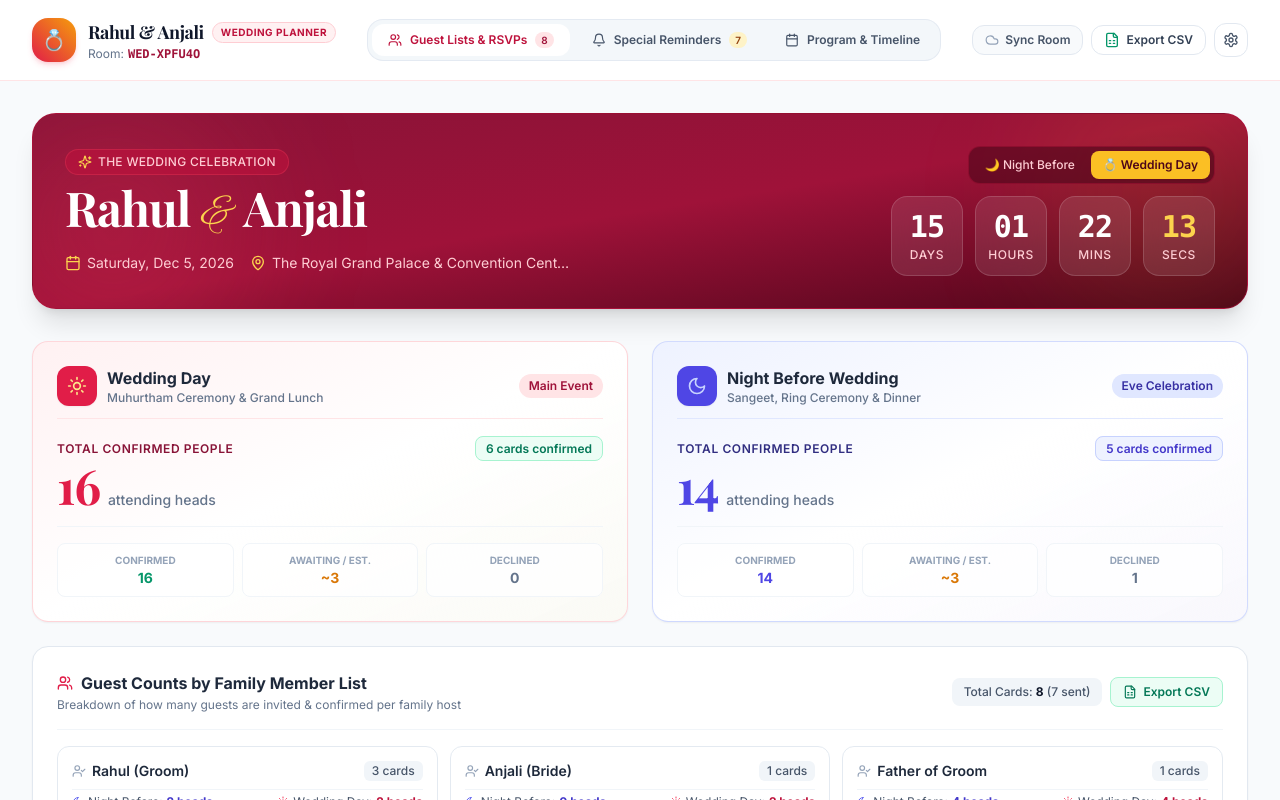
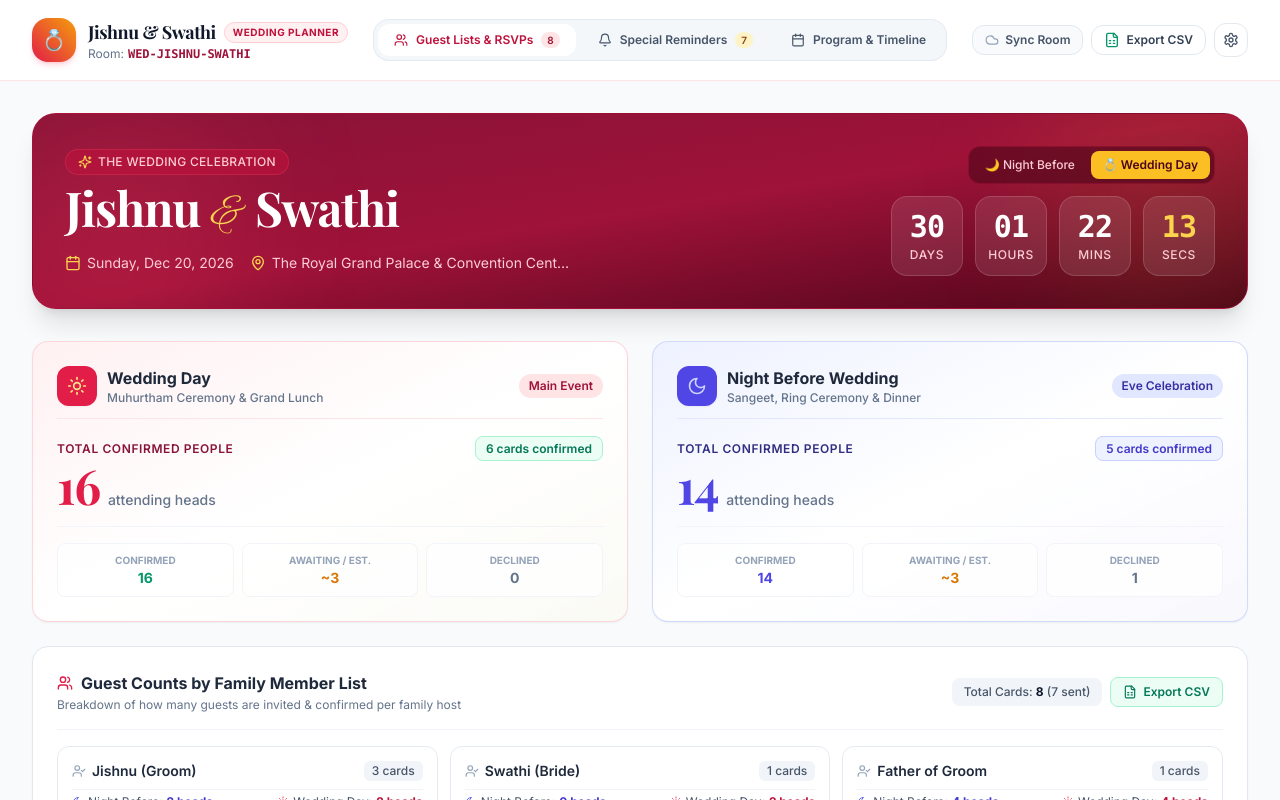
Before and after one commit to sangeethkarayi/weddingreminders, a React (Vite) app: page / in a window 1280 px wide. Shown: the top 800 px of the page. Built offline with nearby package versions, Linux system fonts and the light colour scheme; a web font is replaced by a local one.

Commit message:
Update wedding details to Jishnu and Swathi - Dec 20, 2026

```diff
--- a/src/data/initialData.ts
+++ b/src/data/initialData.ts
@@ -1,24 +1,20 @@
 import { Guest, WeddingReminder, WeddingEvent, WeddingSettings } from '../types/wedding';
 
-// Default Wedding Dates set a few weeks in the future for great demo experience
-const today = new Date();
-const weddingDateObj = new Date(today.getTime() + 15 * 24 * 60 * 60 * 1000); // 15 days from now
-weddingDateObj.setHours(9, 30, 0, 0);
-
-const nightBeforeDateObj = new Date(weddingDateObj.getTime() - 24 * 60 * 60 * 1000);
-nightBeforeDateObj.setHours(18, 30, 0, 0);
+// Wedding Date: Dec 20, 2026
+const weddingDateObj = new Date('2026-12-20T09:30:00');
+const nightBeforeDateObj = new Date('2026-12-19T18:30:00');
 
 export const initialSettings: WeddingSettings = {
-  groomName: 'Rahul',
-  brideName: 'Anjali',
+  groomName: 'Jishnu',
+  brideName: 'Swathi',
   weddingDate: weddingDateObj.toISOString(),
   nightBeforeDate: nightBeforeDateObj.toISOString(),
-  weddingVenue: 'The Royal Grand Palace & Convention Center, Hall A',
+  weddingVenue: 'The Royal Grand Palace & Convention Center, Main Mandap Hall',
   nightBeforeVenue: 'The Heritage Lawn & Banquet, Poolside',
   currencySymbol: '₹',
   familyMembers: [
-    'Rahul (Groom)',
-    'Anjali (Bride)',
+    'Jishnu (Groom)',
+    'Swathi (Bride)',
     'Father of Groom',
     'Mother of Groom',
     'Father of Bride',
@@ -27,7 +23,7 @@ export const initialSettings: WeddingSettings = {
     'Sister of Bride'
   ],
   cloudSyncEnabled: false,
-  syncRoomCode: 'WED-' + Math.random().toString(36).substring(2, 8).toUpperCase(),
+  syncRoomCode: 'WED-JISHNU-SWATHI',
 };
 
 export const initialEvents: WeddingEvent[] = [
@@ -35,7 +31,7 @@ export const initialEvents: WeddingEvent[] = [
     id: 'evt-1',
     name: 'Sangeet, Ring Ceremony & Eve Dinner',
     eventType: 'night_before',
-    date: nightBeforeDateObj.toISOString().split('T')[0],
+    date: '2026-12-19',
     startTime: '18:30',
     endTime: '22:30',
     venue: 'The Heritage Lawn & Banquet, Poolside',
@@ -48,7 +44,7 @@ export const initialEvents: WeddingEvent[] = [
     id: 'evt-2',
     name: 'Muhurtham & Sacred Wedding Ceremony',
     eventType: 'wedding_day',
-    date: weddingDateObj.toISOString().split('T')[0],
+    date: '2026-12-20',
     startTime: '09:00',
     endTime: '11:45',
     venue: 'The Royal Grand Palace, Main Mandap Hall',
@@ -61,7 +57,7 @@ export const initialEvents: WeddingEvent[] = [
     id: 'evt-3',
     name: 'Grand Wedding Feast (Sadya / Lunch)',
     eventType: 'wedding_day',
-    date: weddingDateObj.toISOString().split('T')[0],
+    date: '2026-12-20',
     startTime: '12:00',
     endTime: '15:30',
     venue: 'The Royal Grand Palace, Banquet Dining Hall',
@@ -77,7 +73,7 @@ export const initialReminders: WeddingReminder[] = [
     id: 'rem-1',
     title: 'Order Wedding Chain / Gold Mangalsutra & Rings',
     category: 'jewelry',
-    dueDate: new Date(today.getTime() + 3 * 24 * 60 * 60 * 1000).toISOString().split('T')[0],
+    dueDate: '2026-11-25',
     dueTime: '17:00',
     priority: 'urgent',
     status: 'in_progress',
@@ -94,11 +90,11 @@ export const initialReminders: WeddingReminder[] = [
     id: 'rem-2',
     title: 'Payment for Camera & Cinematography Crew',
     category: 'photography',
-    dueDate: new Date(today.getTime() + 5 * 24 * 60 * 60 * 1000).toISOString().split('T')[0],
+    dueDate: '2026-12-05',
     dueTime: '14:00',
     priority: 'high',
     status: 'pending',
-    assignedTo: 'Rahul (Groom)',
+    assignedTo: 'Jishnu (Groom)',
     cost: 75000,
     paidAmount: 25000,
     vendorName: 'Studio Memories (Cinematographer Arun)',
@@ -111,10 +107,10 @@ export const initialReminders: WeddingReminder[] = [
     id: 'rem-3',
     title: 'Wedding Attire & Suit/Saree Fitting Final Pickup',
     category: 'attire',
-    dueDate: new Date(today.getTime() + 7 * 24 * 60 * 60 * 1000).toISOString().split('T')[0],
+    dueDate: '2026-12-10',
     priority: 'high',
     status: 'pending',
-    assignedTo: 'Anjali (Bride)',
+    assignedTo: 'Swathi (Bride)',
     cost: 45000,
     paidAmount: 45000,
     vendorName: 'Heritage Silks & Designer Boutique',
@@ -127,7 +123,7 @@ export const initialReminders: WeddingReminder[] = [
     id: 'rem-4',
     title: 'Confirm Food Headcount with Night Before & Wedding Caterer',
     category: 'catering',
-    dueDate: new Date(today.getTime() + 10 * 24 * 60 * 60 * 1000).toISOString().split('T')[0],
+    dueDate: '2026-12-14',
     priority: 'urgent',
     status: 'pending',
     assignedTo: 'Father of Bride',
@@ -143,7 +139,7 @@ export const initialReminders: WeddingReminder[] = [
     id: 'rem-5',
     title: 'Floral Garlands (Varmala) & Pooja Samagri Delivery',
     category: 'ritual',
-    dueDate: nightBeforeDateObj.toISOString().split('T')[0],
+    dueDate: '2026-12-19',
     dueTime: '20:00',
     priority: 'urgent',
     status: 'pending',
@@ -160,7 +156,7 @@ export const initialReminders: WeddingReminder[] = [
     id: 'rem-6',
     title: 'Bridal Mehendi & Makeup Artist Call Time',
     category: 'makeup',
-    dueDate: nightBeforeDateObj.toISOString().split('T')[0],
+    dueDate: '2026-12-19',
     dueTime: '14:00',
     priority: 'high',
     status: 'in_progress',
@@ -177,7 +173,7 @@ export const initialReminders: WeddingReminder[] = [
     id: 'rem-7',
     title: 'Reserve Family Cars & Hotel Rooms for Outstation Guests',
     category: 'transport',
-    dueDate: new Date(today.getTime() + 6 * 24 * 60 * 60 * 1000).toISOString().split('T')[0],
+    dueDate: '2026-12-08',
     priority: 'medium',
     status: 'completed',
     assignedTo: 'Brother of Groom',
@@ -228,7 +224,7 @@ export const initialGuests: Guest[] = [
     phone: '+91 99123 44556',
     relationship: 'Friend',
     side: 'groom',
-    invitedBy: 'Rahul (Groom)',
+    invitedBy: 'Jishnu (Groom)',
     invitationSent: true,
     rsvpNightBefore: 'confirmed',
     countNightBefore: 2,
@@ -243,7 +239,7 @@ export const initialGuests: Guest[] = [
     phone: '+91 97234 11223',
     relationship: 'Colleagues',
     side: 'bride',
-    invitedBy: 'Anjali (Bride)',
+    invitedBy: 'Swathi (Bride)',
     invitationSent: true,
     rsvpNightBefore: 'declined',
     countNightBefore: 0,
@@ -273,7 +269,7 @@ export const initialGuests: Guest[] = [
     phone: '+91 98877 66554',
     relationship: 'Friend',
     side: 'groom',
-    invitedBy: 'Rahul (Groom)',
+    invitedBy: 'Jishnu (Groom)',
     invitationSent: true,
     rsvpNightBefore: 'pending',
     countNightBefore: 1,
@@ -303,7 +299,7 @@ export const initialGuests: Guest[] = [
     phone: '+91 91122 33445',
     relationship: 'Colleague',
     side: 'groom',
-    invitedBy: 'Rahul (Groom)',
+    invitedBy: 'Jishnu (Groom)',
     invitationSent: false,
     rsvpNightBefore: 'pending',
     countNightBefore: 2,
--- a/src/services/storage.ts
+++ b/src/services/storage.ts
@@ -4,10 +4,10 @@ import { initializeApp, getApps, FirebaseApp } from 'firebase/app';
 import { getFirestore, doc, onSnapshot, setDoc, Firestore } from 'firebase/firestore';
 
 const STORAGE_KEYS = {
-  GUESTS: 'wedding_guests_v1',
-  REMINDERS: 'wedding_reminders_v1',
-  EVENTS: 'wedding_events_v1',
-  SETTINGS: 'wedding_settings_v1',
+  GUESTS: 'wedding_guests_v2',
+  REMINDERS: 'wedding_reminders_v2',
+  EVENTS: 'wedding_events_v2',
+  SETTINGS: 'wedding_settings_v2',
 };
 
 let firebaseApp: FirebaseApp | null = null;
@@ -18,7 +18,12 @@ let unsubscribeFirestore: (() => void) | null = null;
 export const getLocalSettings = (): WeddingSettings => {
   try {
     const data = localStorage.getItem(STORAGE_KEYS.SETTINGS);
-    return data ? JSON.parse(data) : initialSettings;
+    if (!data) return initialSettings;
+    const parsed = JSON.parse(data);
+    if (parsed.groomName === 'Rahul' || !parsed.groomName) {
+      return initialSettings;
+    }
+    return parsed;
   } catch (e) {
     console.error('Error reading settings from localStorage', e);
     return initialSettings;
@@ -36,7 +41,13 @@ export const saveLocalSettings = (settings: WeddingSettings) => {
 export const getLocalGuests = (): Guest[] => {
   try {
     const data = localStorage.getItem(STORAGE_KEYS.GUESTS);
-    return data ? JSON.parse(data) : initialGuests;
+    if (!data) return initialGuests;
+    const parsed = JSON.parse(data);
+    // If older dataset, use updated list
+    if (Array.isArray(parsed) && parsed.some((g: any) => g.invitedBy?.includes('Rahul'))) {
+      return initialGuests;
+    }
+    return parsed;
   } catch (e) {
     console.error('Error reading guests from localStorage', e);
     return initialGuests;
@@ -54,7 +65,12 @@ export const saveLocalGuests = (guests: Guest[]) => {
 export const getLocalReminders = (): WeddingReminder[] => {
   try {
     const data = localStorage.getItem(STORAGE_KEYS.REMINDERS);
-    return data ? JSON.parse(data) : initialReminders;
+    if (!data) return initialReminders;
+    const parsed = JSON.parse(data);
+    if (Array.isArray(parsed) && parsed.some((r: any) => r.assignedTo?.includes('Rahul'))) {
+      return initialReminders;
+    }
+    return parsed;
   } catch (e) {
     console.error('Error reading reminders from localStorage', e);
     return initialReminders;
```
